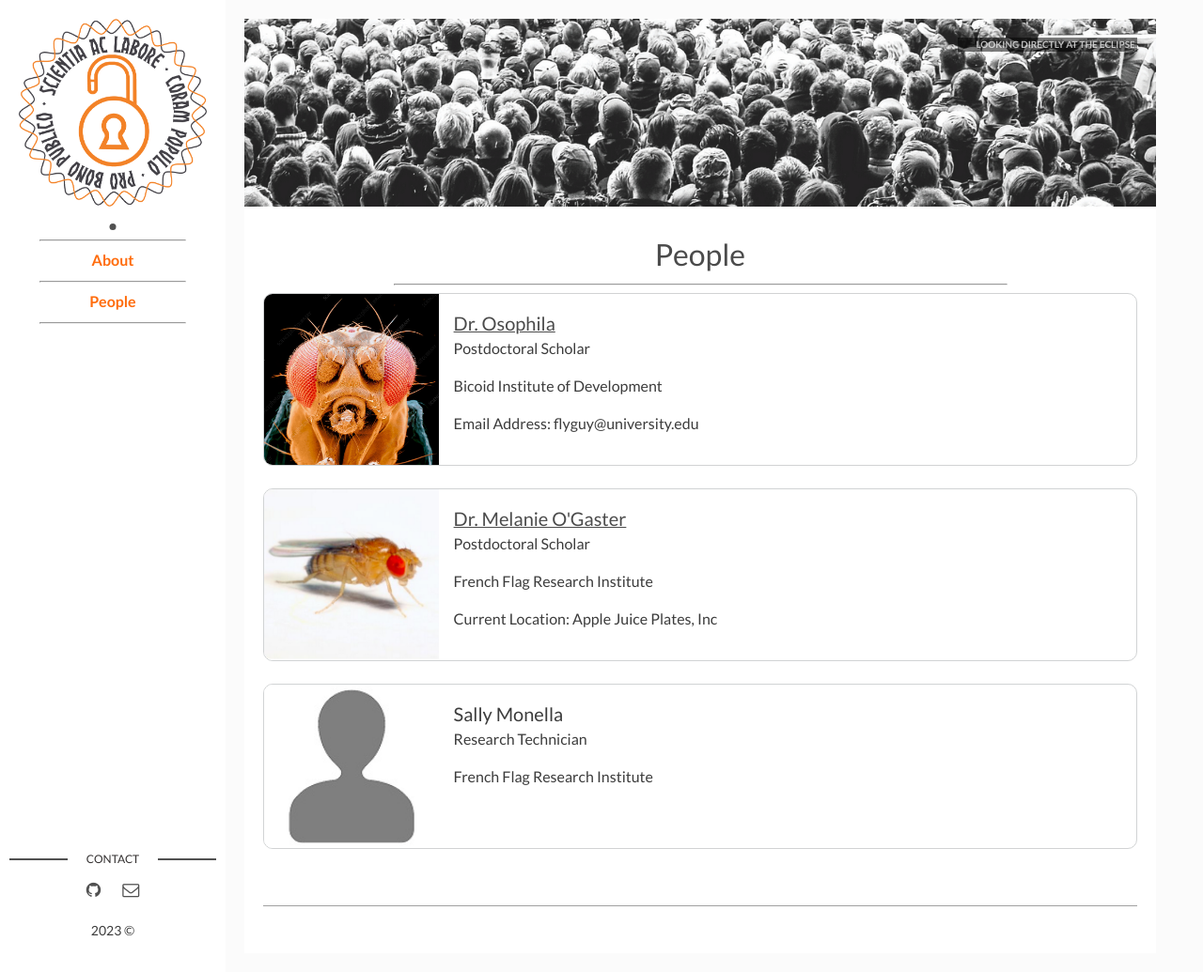
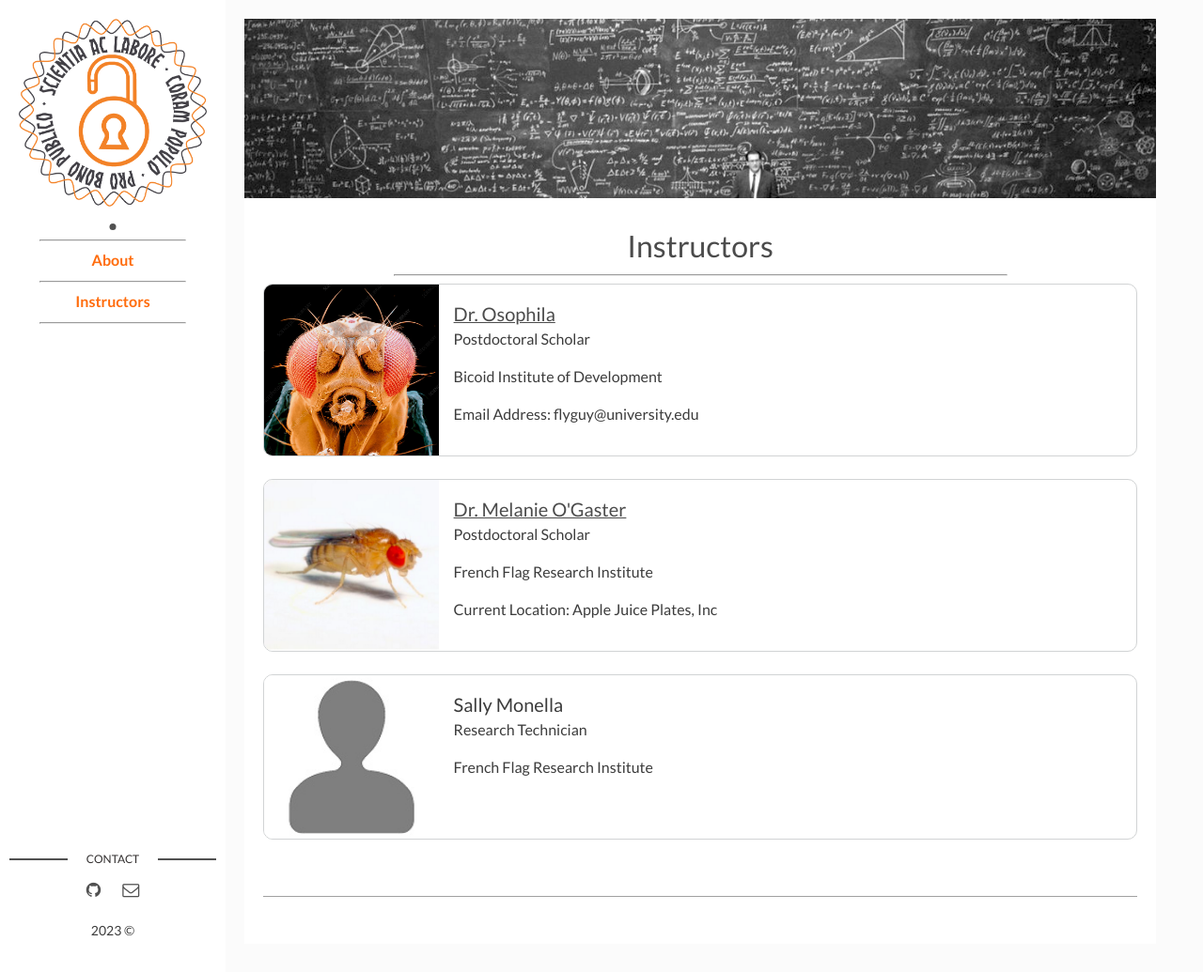
Before and after one commit to cremerlab/BIOS261, a Jekyll site: the page built from page01_people.md, in a window 1280 px wide and 1035 px high. Shown: the whole window at 94% size. Built offline with Jekyll 4.4.1, drawn with Linux system fonts in a browser that asks for light colours.

Commit message:
Update page01_people.md
(copied from Bio 165 repo)

```diff
--- a/page01_people.md
+++ b/page01_people.md
@@ -1,22 +1,20 @@
 ---
 layout: page
-title: People
+title: Instructors
 description: About the authors
-img: people.png
-caption: "Looking directly at the eclipse."
-permalink: people
+img: about.png
+caption: ""
+permalink: instructors
 sidebar: true
 ---
 
 ---
 
-
 <!--
-This page autogenerates a list of the authors provided in the people.yaml file
+This page autogenerates a list of the people provided in the people.yaml file
 in the _data folder. Do not touch the code below unless you have an idea of what
 you're doing, or it will break the display of the authors.
 -->
-
 
 
 <!-- Loop through each author in the data file -->
```
